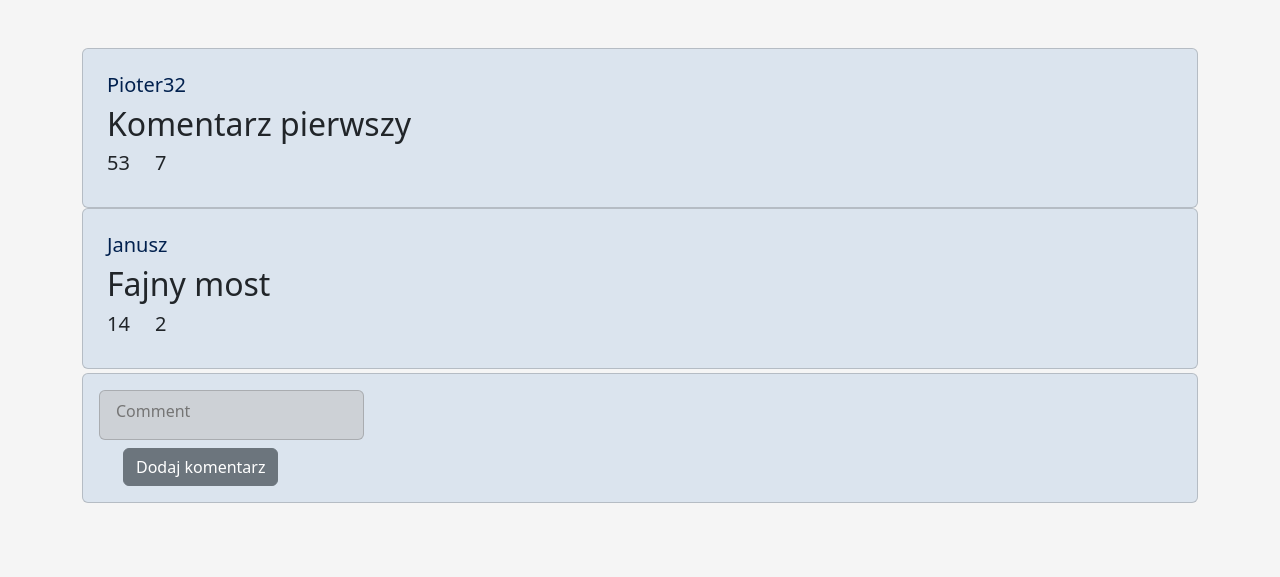
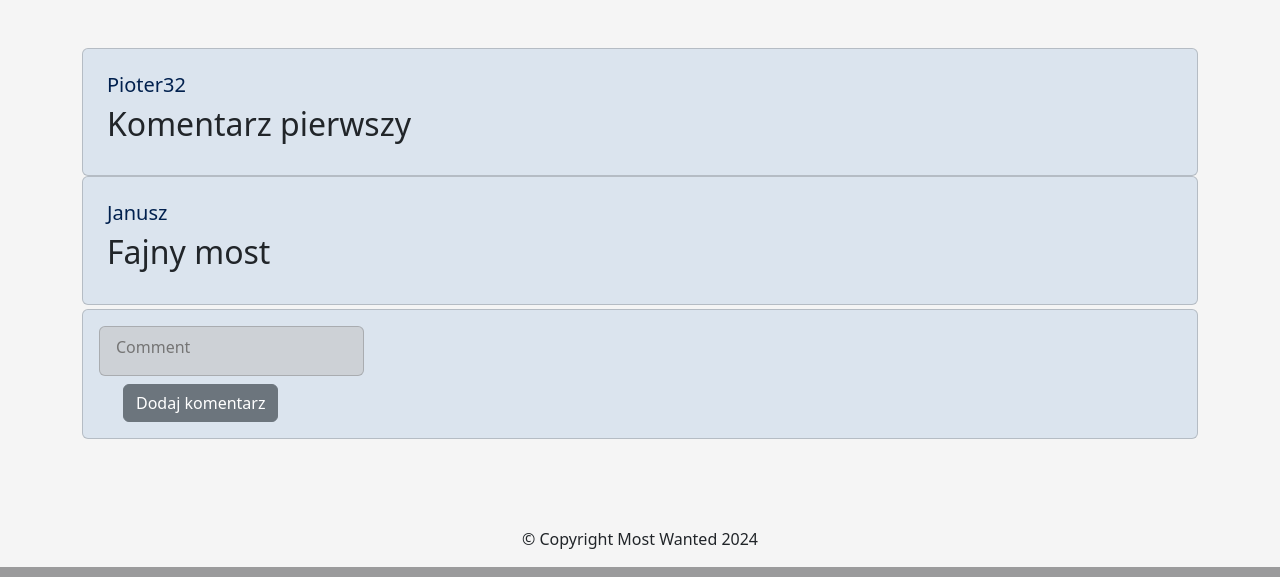
Before and after one commit to GasinskiN/Geocaching_most_wanted, a Flask app: page /forum/1 in a window 1280 px wide. Shown: the part 941-1518 px from the top of the page. Run offline with Flask 3, Linux system fonts and the light colour scheme; some libraries are stand-ins or nearby versions.

Commit message:
Remove likes and dislikes

```diff
--- a/app/templates/forum.html
+++ b/app/templates/forum.html
@@ -7,9 +7,6 @@
         <div class="card card-body p-4 comment">
             <h5 class="username">{{comment.username}}</h5>
             <h2>{{comment.text}}</h2>
-            <h5>{{comment.likes}}<a class="iconoir-thumbs-up  ms-1 me-3" href="/forum/bridgeid/dislikes"></a>
-                {{comment.dislikes}}<a class="iconoir-thumbs-down ms-1" href="/forum/bridgeid/dislikes"></a></h5>
-
         </div>
         {% endfor %}
 
```
